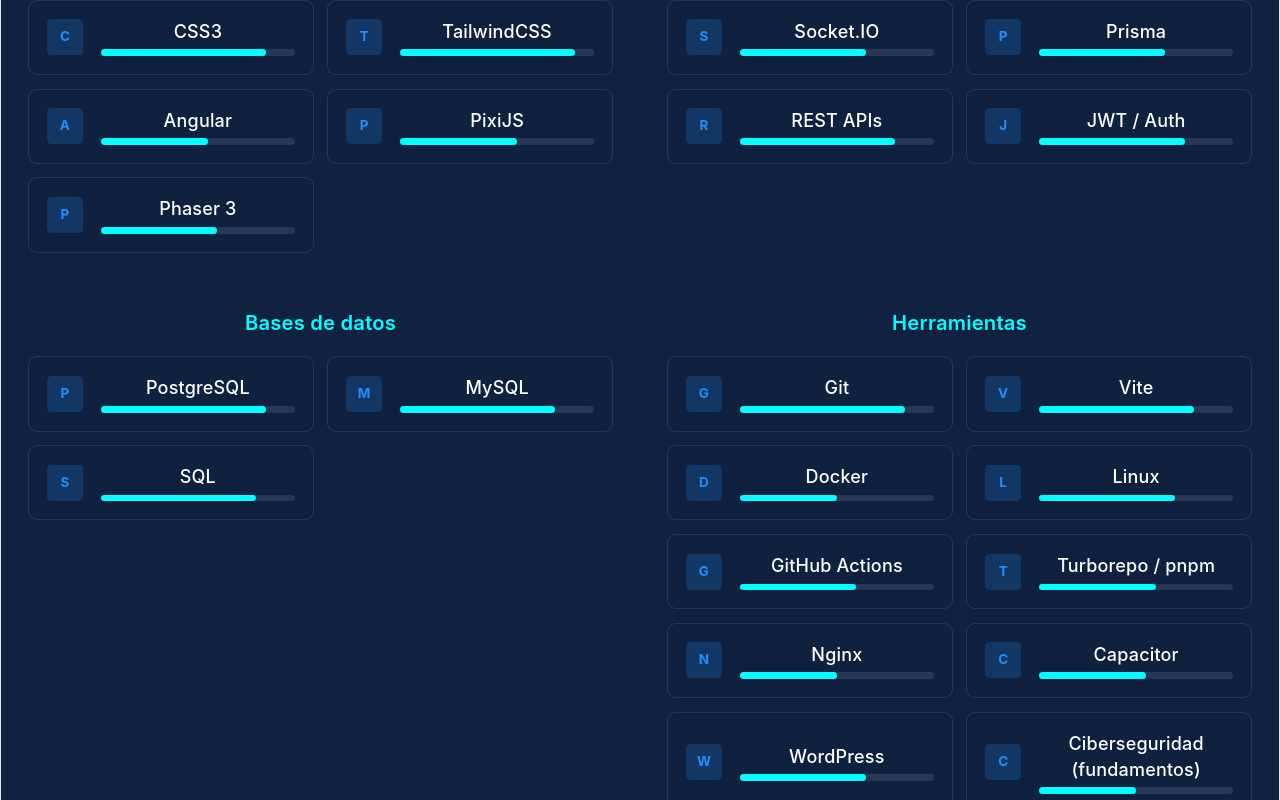
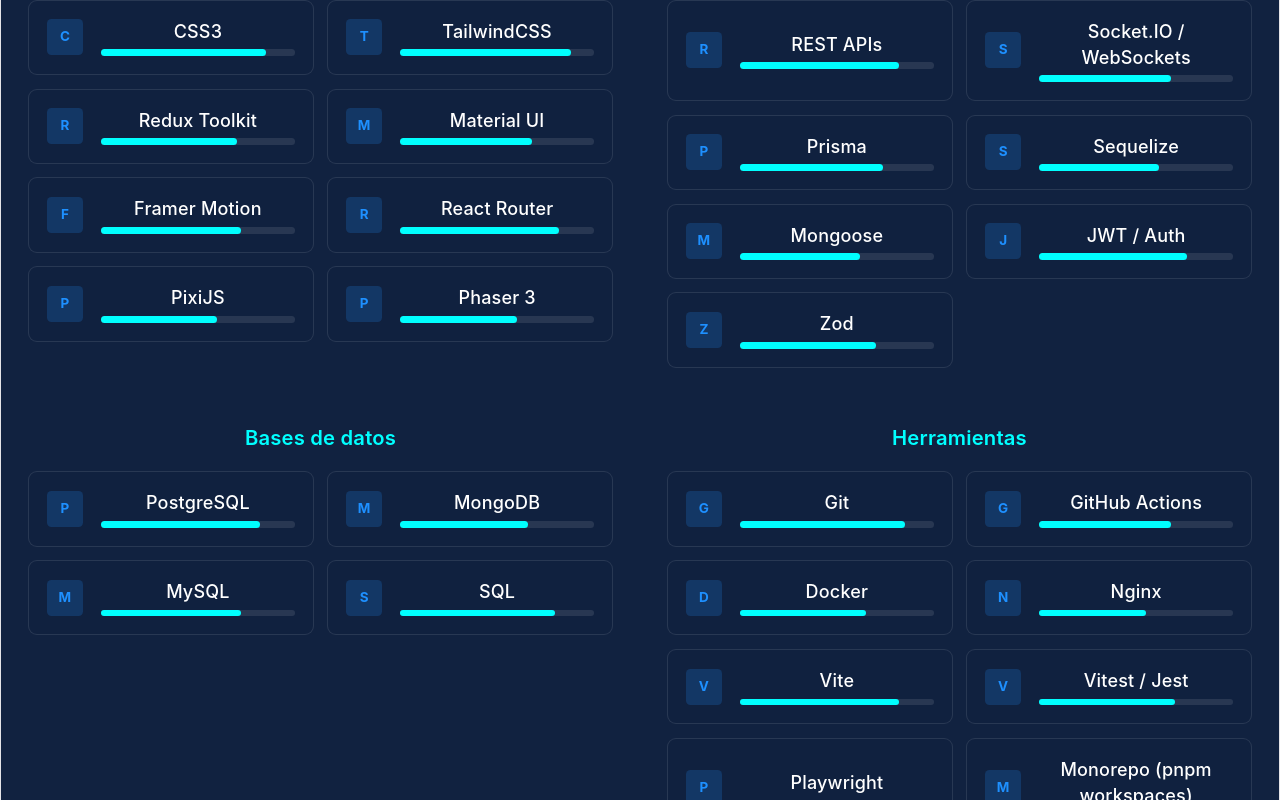
Before and after one commit to rodrolira/portfolio, a React app: page / in a window 1280 px wide. Shown: the part 2660-3460 px from the top of the page. Built offline with nearby package versions, Linux system fonts and the light colour scheme; no server answers; the HTML template or start-up script is replaced by a standard one.

Commit message:
feat: update skill levels and expand skills list for enhanced representation

```diff
--- a/src/data/skills.ts
+++ b/src/data/skills.ts
@@ -1,41 +1,54 @@
 import type { Skill } from '@/types'
+
+// Niveles y tecnologías derivados del código real de los proyectos
+// (atkl, kanban-app, simulacion, stack-smash, labocenter) + certificaciones.
 
 export const skills: Skill[] = [
   // Frontend
-  { name: 'React', category: 'frontend', level: 85 },
-  { name: 'TypeScript', category: 'frontend', level: 80 },
+  { name: 'React', category: 'frontend', level: 88 },
+  { name: 'TypeScript', category: 'frontend', level: 82 },
   { name: 'JavaScript', category: 'frontend', level: 85 },
   { name: 'HTML5', category: 'frontend', level: 90 },
   { name: 'CSS3', category: 'frontend', level: 85 },
-  { name: 'TailwindCSS', category: 'frontend', level: 90 },
-  { name: 'Angular', category: 'frontend', level: 55 },
+  { name: 'TailwindCSS', category: 'frontend', level: 88 },
+  { name: 'Redux Toolkit', category: 'frontend', level: 70 },
+  { name: 'Material UI', category: 'frontend', level: 68 },
+  { name: 'Framer Motion', category: 'frontend', level: 72 },
+  { name: 'React Router', category: 'frontend', level: 82 },
   { name: 'PixiJS', category: 'frontend', level: 60 },
   { name: 'Phaser 3', category: 'frontend', level: 60 },
 
   // Backend
-  { name: 'Node.js', category: 'backend', level: 80 },
-  { name: 'Express', category: 'backend', level: 80 },
-  { name: 'Python', category: 'backend', level: 70 },
+  { name: 'Node.js', category: 'backend', level: 82 },
+  { name: 'Express', category: 'backend', level: 82 },
+  { name: 'Python', category: 'backend', level: 68 },
   { name: 'FastAPI', category: 'backend', level: 65 },
-  { name: 'Socket.IO', category: 'backend', level: 65 },
-  { name: 'Prisma', category: 'backend', level: 65 },
-  { name: 'REST APIs', category: 'backend', level: 80 },
-  { name: 'JWT / Auth', category: 'backend', level: 75 },
+  { name: 'REST APIs', category: 'backend', level: 82 },
+  { name: 'Socket.IO / WebSockets', category: 'backend', level: 68 },
+  { name: 'Prisma', category: 'backend', level: 74 },
+  { name: 'Sequelize', category: 'backend', level: 62 },
+  { name: 'Mongoose', category: 'backend', level: 62 },
+  { name: 'JWT / Auth', category: 'backend', level: 76 },
+  { name: 'Zod', category: 'backend', level: 70 },
 
   // Bases de datos
-  { name: 'PostgreSQL', category: 'database', level: 85 },
-  { name: 'MySQL', category: 'database', level: 80 },
+  { name: 'PostgreSQL', category: 'database', level: 82 },
+  { name: 'MongoDB', category: 'database', level: 66 },
+  { name: 'MySQL', category: 'database', level: 72 },
   { name: 'SQL', category: 'database', level: 80 },
 
   // Herramientas
   { name: 'Git', category: 'tools', level: 85 },
-  { name: 'Vite', category: 'tools', level: 80 },
-  { name: 'Docker', category: 'tools', level: 50 },
-  { name: 'Linux', category: 'tools', level: 70 },
-  { name: 'GitHub Actions', category: 'tools', level: 60 },
-  { name: 'Turborepo / pnpm', category: 'tools', level: 60 },
-  { name: 'Nginx', category: 'tools', level: 50 },
+  { name: 'GitHub Actions', category: 'tools', level: 68 },
+  { name: 'Docker', category: 'tools', level: 65 },
+  { name: 'Nginx', category: 'tools', level: 55 },
+  { name: 'Vite', category: 'tools', level: 82 },
+  { name: 'Vitest / Jest', category: 'tools', level: 70 },
+  { name: 'Playwright', category: 'tools', level: 60 },
+  { name: 'Monorepo (pnpm workspaces)', category: 'tools', level: 65 },
   { name: 'Capacitor', category: 'tools', level: 55 },
+  { name: 'Cloudinary / AWS S3', category: 'tools', level: 58 },
+  { name: 'Supabase', category: 'tools', level: 58 },
   { name: 'WordPress', category: 'tools', level: 65 },
   { name: 'Ciberseguridad (fundamentos)', category: 'tools', level: 50 },
 ]
```
